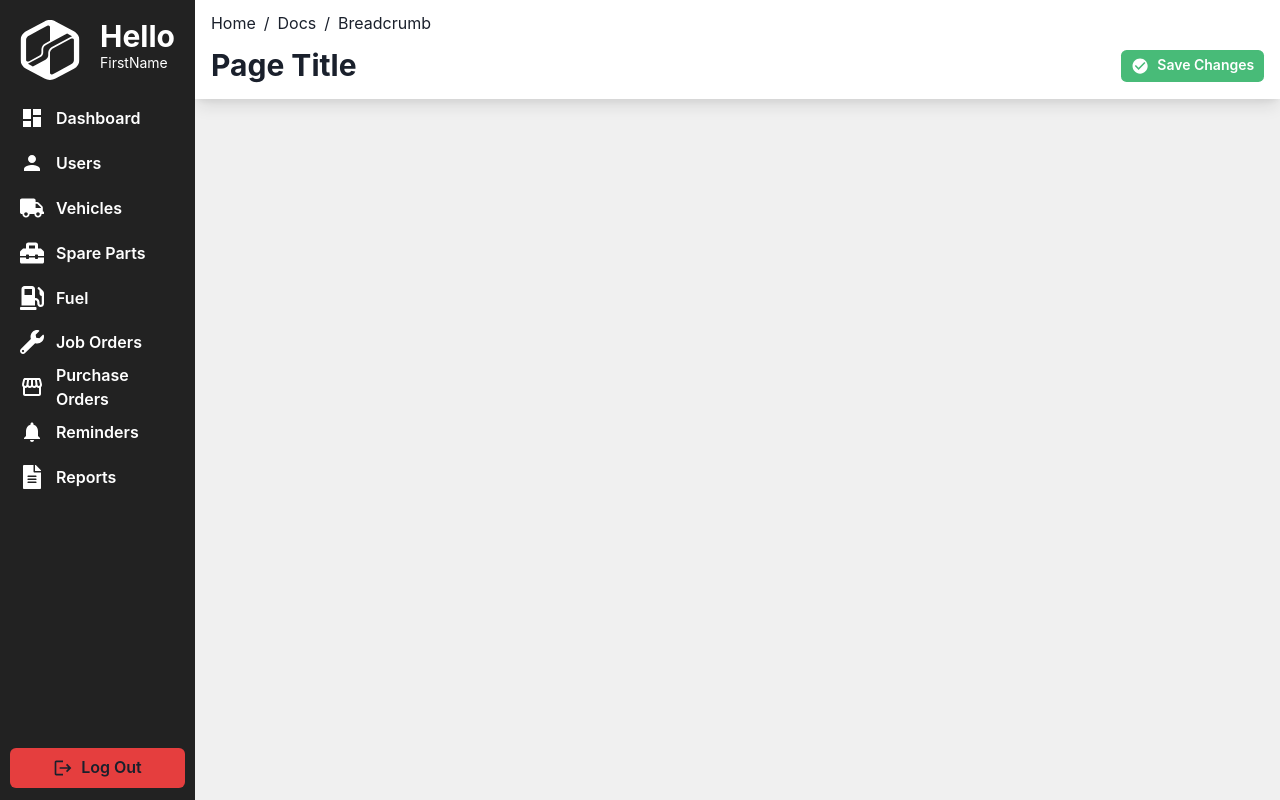
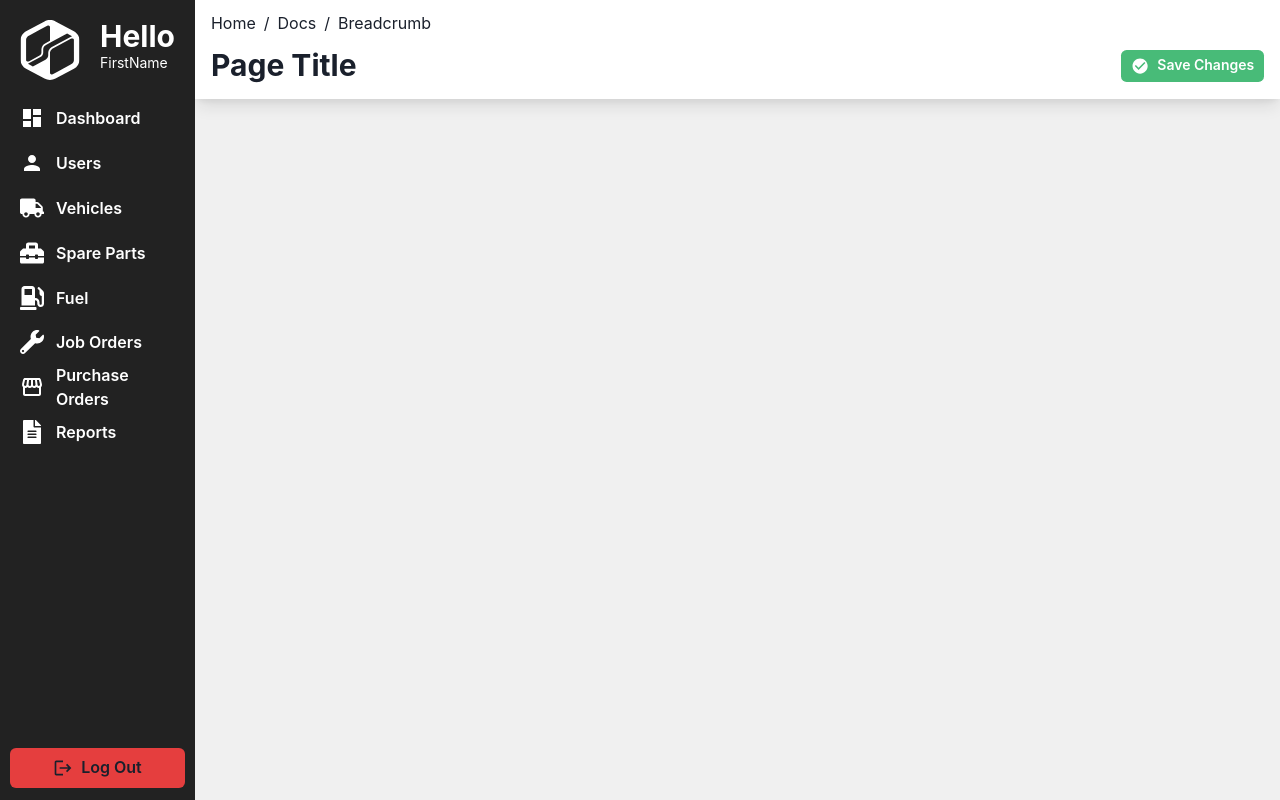
Before and after one commit to dapniii/isande2-project, a Next.js app: page / in a window 1280 px wide. Built offline with nearby package versions, Linux system fonts and the light colour scheme.

Commit message:
remove reminders tab from navbar

```diff
--- a/components/NavbarBuilder/Menu.js
+++ b/components/NavbarBuilder/Menu.js
@@ -34,7 +34,6 @@ function AdminMenu() {
             <Fuel />
             <JobOrders />
             <PurchaseOrders />
-            <Reminders />
             <Reports />
         </>
     )
```
